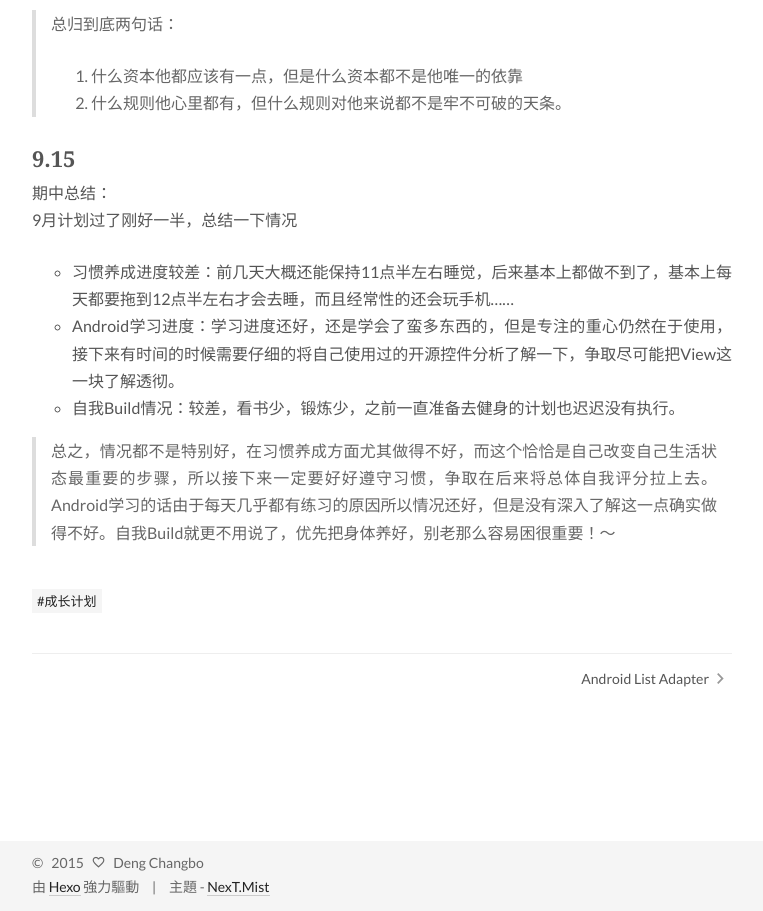
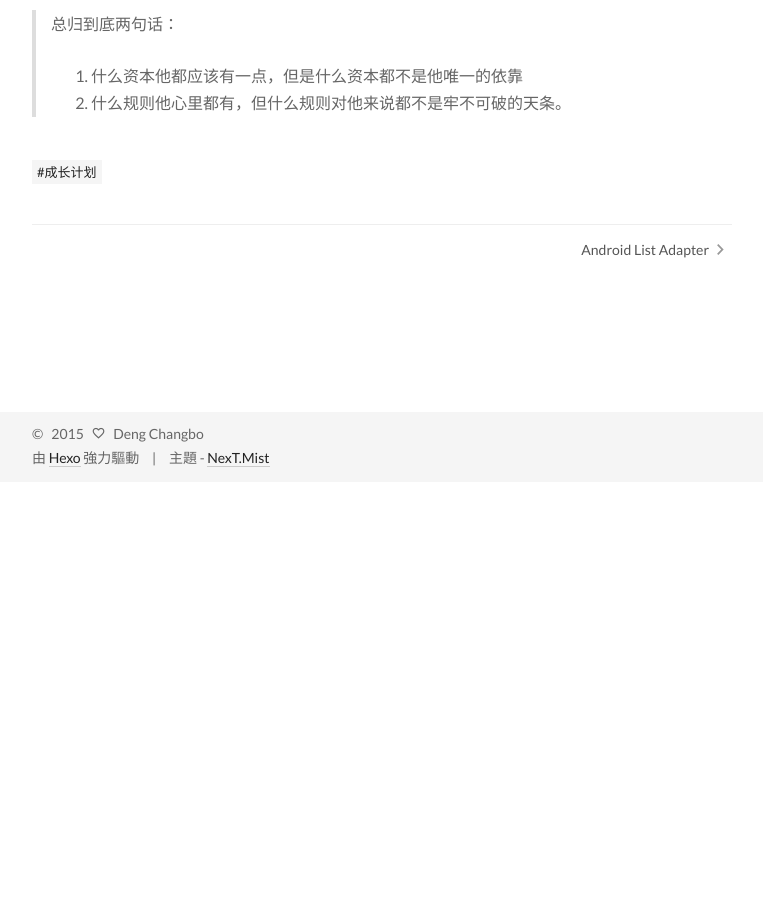
Before and after one commit to dengbo22/dengbo22.github.io, a plain HTML site: page 2015/08/31/9月计划/index.html in a window 1280 px wide. Shown: the part 5300-6211 px from the top of the page, without its empty margins (258-1021 px from the left). After the commit the page ends 5782 px from the top, so only its background shows below. Drawn offline with Linux system fonts and the light colour scheme.

Commit message:
Site updated: 2015-09-16 21:57:08

```diff
--- a/2015/08/31/9月计划/index.html
+++ b/2015/08/31/9月计划/index.html
@@ -71,7 +71,7 @@ Android学习 —— RecyclerView使用
 
 重载Adapter
 123456789101112131415161718192">
-<meta property="og:updated_time" content="2015-09-15T15:57:37.262Z">
+<meta property="og:updated_time" content="2015-09-16T13:56:33.715Z">
 <meta name="twitter:card" content="summary">
 <meta name="twitter:title" content="9月计划">
 <meta name="twitter:description" content="9.1 ~ 9.30      早睡早起，方能养生具体内容：
@@ -327,15 +327,6 @@ Android学习 —— RecyclerView使用
 <li>什么规则他心里都有，但什么规则对他来说都不是牢不可破的天条。</li>
 </ol>
 </blockquote>
-<h2 id="9-15">9.15</h2><p>期中总结：<br>9月计划过了刚好一半，总结一下情况</p>
-<ul>
-<li>习惯养成进度较差：前几天大概还能保持11点半左右睡觉，后来基本上都做不到了，基本上每天都要拖到12点半左右才会去睡，而且经常性的还会玩手机……</li>
-<li>Android学习进度：学习进度还好，还是学会了蛮多东西的，但是专注的重心仍然在于使用，接下来有时间的时候需要仔细的将自己使用过的开源控件分析了解一下，争取尽可能把View这一块了解透彻。</li>
-<li>自我Build情况：较差，看书少，锻炼少，之前一直准备去健身的计划也迟迟没有执行。</li>
-</ul>
-<blockquote>
-<p>总之，情况都不是特别好，在习惯养成方面尤其做得不好，而这个恰恰是自己改变自己生活状态最重要的步骤，所以接下来一定要好好遵守习惯，争取在后来将总体自我评分拉上去。Android学习的话由于每天几乎都有练习的原因所以情况还好，但是没有深入了解这一点确实做得不好。自我Build就更不用说了，优先把身体养好，别老那么容易困很重要！～</p>
-</blockquote>
 </span>
 
     </div>
@@ -468,7 +459,7 @@ Android学习 —— RecyclerView使用
           <div class="post-toc">
 
 
-              <div class="post-toc-content"><ol class="nav"><li class="nav-item nav-level-2"><a class="nav-link" href="#9-1"><span class="nav-number">1.</span> <span class="nav-text">9.1</span></a></li><li class="nav-item nav-level-2"><a class="nav-link" href="#9-3"><span class="nav-number">2.</span> <span class="nav-text">9.3</span></a></li><li class="nav-item nav-level-2"><a class="nav-link" href="#9-6"><span class="nav-number">3.</span> <span class="nav-text">9.6</span></a></li><li class="nav-item nav-level-2"><a class="nav-link" href="#9-12"><span class="nav-number">4.</span> <span class="nav-text">9.12</span></a></li><li class="nav-item nav-level-2"><a class="nav-link" href="#9-15"><span class="nav-number">5.</span> <span class="nav-text">9.15</span></a></li></ol></div>
+              <div class="post-toc-content"><ol class="nav"><li class="nav-item nav-level-2"><a class="nav-link" href="#9-1"><span class="nav-number">1.</span> <span class="nav-text">9.1</span></a></li><li class="nav-item nav-level-2"><a class="nav-link" href="#9-3"><span class="nav-number">2.</span> <span class="nav-text">9.3</span></a></li><li class="nav-item nav-level-2"><a class="nav-link" href="#9-6"><span class="nav-number">3.</span> <span class="nav-text">9.6</span></a></li><li class="nav-item nav-level-2"><a class="nav-link" href="#9-12"><span class="nav-number">4.</span> <span class="nav-text">9.12</span></a></li></ol></div>
 
           </div>
           <div class="post-toc-indicator-bottom post-toc-indicator"></div>
--- a/css/main.css
+++ b/css/main.css
@@ -1055,7 +1055,7 @@ body {
   width: 4px;
   height: 4px;
   border-radius: 50%;
-  background: #ff73ff;
+  background: #537074;
 }
 .sidebar-nav {
   margin: 0;
```
Also changed, not shown: index.html (+0 -9 lines).
